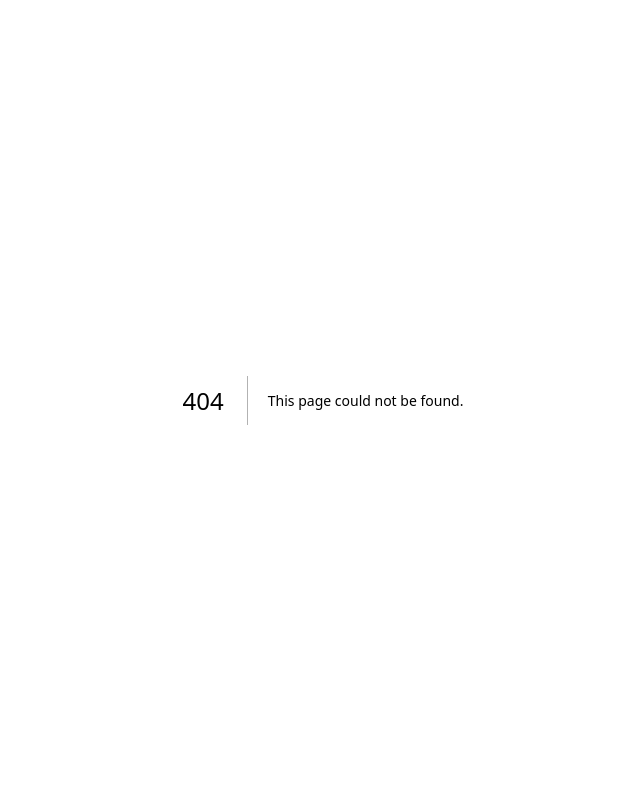
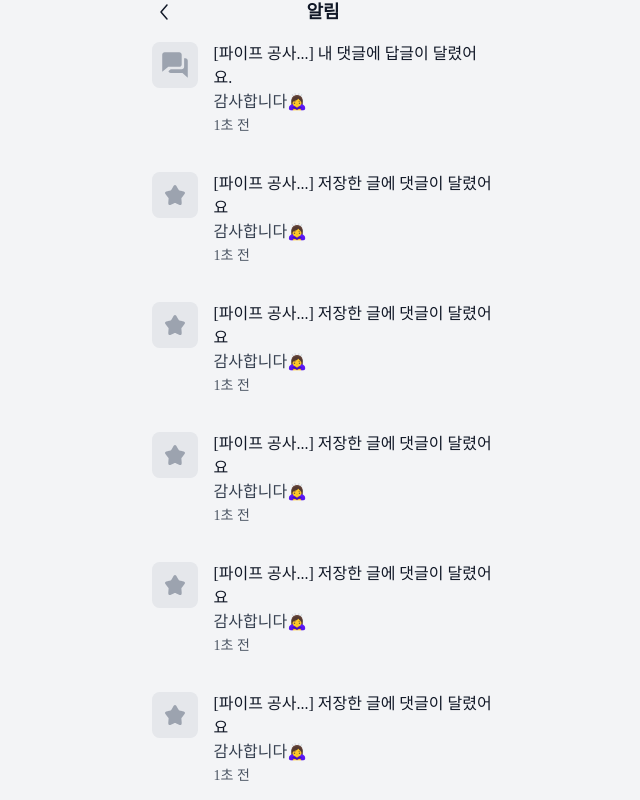
Before and after one commit to 10aeat/10aeat_Frontend, a Next.js app: page /alert in a window 1280 px wide. Before the commit this address had no page. Shown: the top 800 px of the page, without its empty margins (317-957 px from the left). Built offline with nearby package versions, Linux system fonts and the light colour scheme; a web font is replaced by a local one.

Commit message:
[Feat] 알림 레이아웃

```diff
--- /dev/null
+++ b/src/app/alert/page.tsx
@@ -0,0 +1,22 @@
+import Alert from '@/components/atoms/Alert'
+import NavBar from '@/components/atoms/NavBar'
+
+export default function Page() {
+  return (
+    <div className="flex flex-col h-[812px] w-full items-center bg-gray-100 ">
+      <NavBar isTextChange={false} isTitle>
+        알림
+      </NavBar>
+      <div className="inline-flex flex-col items-start">
+        <Alert isReply />
+        <Alert />
+        <Alert />
+        <Alert />
+        <Alert />
+        <Alert />
+        <Alert />
+        <Alert />
+      </div>
+    </div>
+  )
+}
--- a/src/app/mypage/page.tsx
+++ b/src/app/mypage/page.tsx
@@ -59,7 +59,7 @@ export default function Page() {
   console.log(info)
   console.log(buildings)
   return (
-    <div className="relative flex flex-col w-[375px] items-center h-[812px] bg-gray-100 ">
+    <div className="flex flex-col h-[812px] w-full items-center bg-gray-100 ">
       <div className="absolute top-[40px] w-[375px] inline-flex items-center gap-[16px] pl-[16px]">
         <IconProfile width="80px" height="80px" />
         <div className=" flex flex-col items-start gap-[4px]">
--- a/src/app/page.tsx
+++ b/src/app/page.tsx
@@ -126,6 +126,9 @@ export default function Home() {
             width={24}
             height={24}
             alt="bell"
+            onClick={() => {
+              router.push('/alert')
+            }}
             className="!absolute !w-[24px] !h-[24px] !top-[13px] !left-[335px]"
           />
         </div>
--- /dev/null
+++ b/src/components/atoms/Alert.tsx
@@ -0,0 +1,36 @@
+import Image from 'next/image'
+
+interface Props {
+  isReply?: boolean
+  reply?: string
+  date?: string
+}
+
+export default function Alert({ isReply, reply, date }: Props) {
+  const title = isReply
+    ? '내 댓글에 답글이 달렸어요.'
+    : '저장한 글에 댓글이 달렸어요'
+  return (
+    <div className="flex w-[343px] py-[18px] items-start gap-[16px]">
+      <Image
+        src={isReply ? `/icons/group_reply.svg` : `/icons/group_star.svg`}
+        width={46}
+        height={46}
+        alt="image"
+      />
+      <div className="flex flex-col items-start gap-[2px]">
+        <div className="flex flex-col items-start">
+          <div className="font-Pretendard text-gray-900 font-medium text-[16px] leading-[24px] capitalize">
+            [파이프 공사...] {title}
+          </div>
+          <div className="font-Pretendard text-gray-700 font-normal text-[16px] leading-[24px] capitalize">
+            감사합니다🙇‍♀️
+          </div>
+        </div>
+        <div className="font-Pretendard text-gray-600 font-normal text-[14px] leading-[20px] capitalize">
+          1초 전
+        </div>
+      </div>
+    </div>
+  )
+}
```
Also changed, not shown: public/icons/group_reply.svg (added), public/icons/group_star.svg (added).
